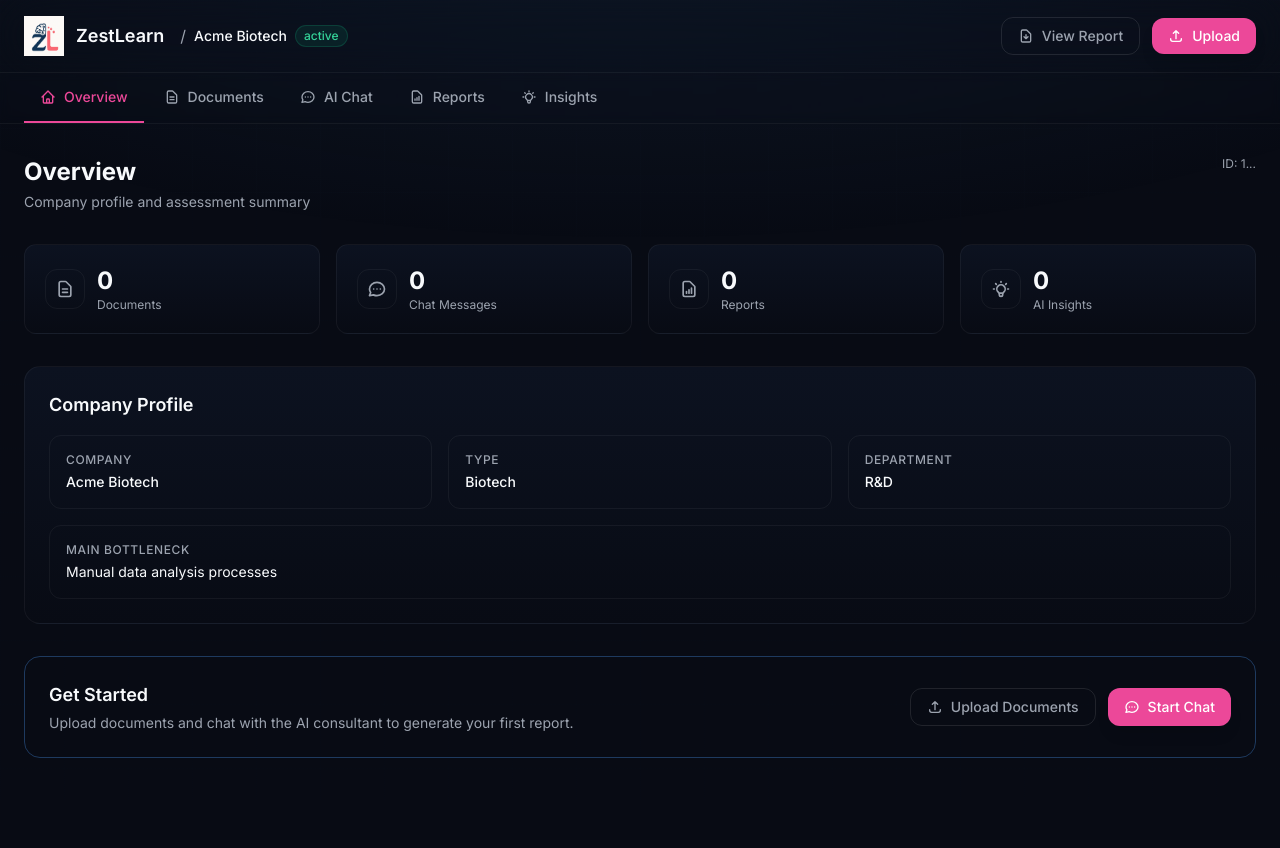
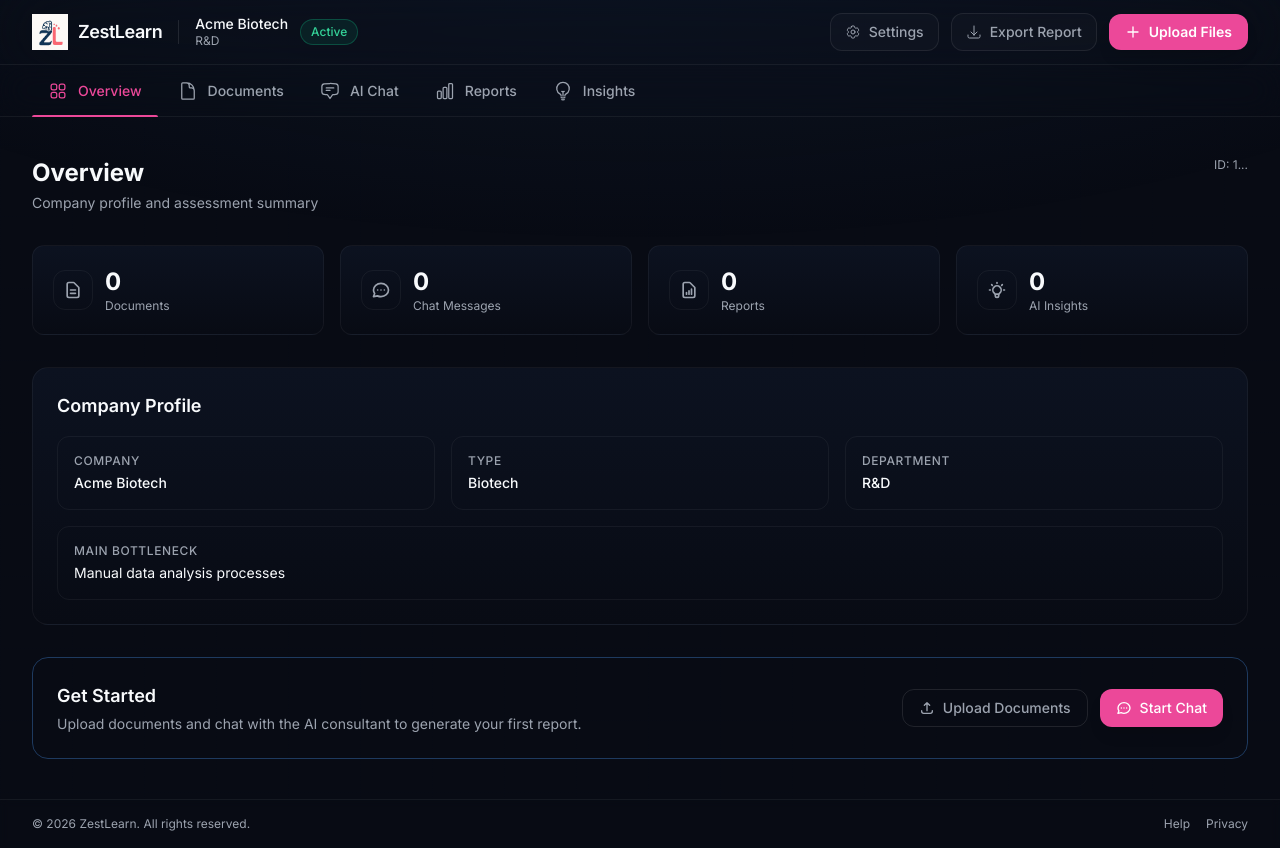
Before and after one commit to PRONGS-CHIRAG/Zestlearn_mvp_cursor, a Next.js app: page /workspace/1 in a window 1280 px wide. Before the commit the page ends 800 px from the top, so only its background shows below. Built offline with nearby package versions, Linux system fonts and the light colour scheme; no server answers.

Commit message:
feat: enhance WorkspaceShell with polished B2B SaaS layout
Improve responsive design, spacing, and visual hierarchy.

Co-authored-by: Chirag Natesh Vijay <31549342+PRONGS-CHIRAG@users.noreply.github.com>

```diff
--- a/components/workspace/WorkspaceShell.tsx
+++ b/components/workspace/WorkspaceShell.tsx
@@ -13,45 +13,50 @@ const TABS = [
   {
     id: "overview" as const,
     label: "Overview",
+    description: "Dashboard summary",
     icon: (
-      <svg className="h-4 w-4" fill="none" viewBox="0 0 24 24" stroke="currentColor" strokeWidth={2}>
-        <path strokeLinecap="round" strokeLinejoin="round" d="M3 12l2-2m0 0l7-7 7 7M5 10v10a1 1 0 001 1h3m10-11l2 2m-2-2v10a1 1 0 01-1 1h-3m-6 0a1 1 0 001-1v-4a1 1 0 011-1h2a1 1 0 011 1v4a1 1 0 001 1m-6 0h6" />
+      <svg className="h-5 w-5" fill="none" viewBox="0 0 24 24" stroke="currentColor" strokeWidth={1.5}>
+        <path strokeLinecap="round" strokeLinejoin="round" d="M3.75 6A2.25 2.25 0 016 3.75h2.25A2.25 2.25 0 0110.5 6v2.25a2.25 2.25 0 01-2.25 2.25H6a2.25 2.25 0 01-2.25-2.25V6zM3.75 15.75A2.25 2.25 0 016 13.5h2.25a2.25 2.25 0 012.25 2.25V18a2.25 2.25 0 01-2.25 2.25H6A2.25 2.25 0 013.75 18v-2.25zM13.5 6a2.25 2.25 0 012.25-2.25H18A2.25 2.25 0 0120.25 6v2.25A2.25 2.25 0 0118 10.5h-2.25a2.25 2.25 0 01-2.25-2.25V6zM13.5 15.75a2.25 2.25 0 012.25-2.25H18a2.25 2.25 0 012.25 2.25V18A2.25 2.25 0 0118 20.25h-2.25A2.25 2.25 0 0113.5 18v-2.25z" />
       </svg>
     ),
   },
   {
     id: "documents" as const,
     label: "Documents",
+    description: "Uploaded files",
     icon: (
-      <svg className="h-4 w-4" fill="none" viewBox="0 0 24 24" stroke="currentColor" strokeWidth={2}>
-        <path strokeLinecap="round" strokeLinejoin="round" d="M9 12h6m-6 4h6m2 5H7a2 2 0 01-2-2V5a2 2 0 012-2h5.586a1 1 0 01.707.293l5.414 5.414a1 1 0 01.293.707V19a2 2 0 01-2 2z" />
+      <svg className="h-5 w-5" fill="none" viewBox="0 0 24 24" stroke="currentColor" strokeWidth={1.5}>
+        <path strokeLinecap="round" strokeLinejoin="round" d="M19.5 14.25v-2.625a3.375 3.375 0 00-3.375-3.375h-1.5A1.125 1.125 0 0113.5 7.125v-1.5a3.375 3.375 0 00-3.375-3.375H8.25m2.25 0H5.625c-.621 0-1.125.504-1.125 1.125v17.25c0 .621.504 1.125 1.125 1.125h12.75c.621 0 1.125-.504 1.125-1.125V11.25a9 9 0 00-9-9z" />
       </svg>
     ),
   },
   {
     id: "chat" as const,
     label: "AI Chat",
+    description: "Consultant",
     icon: (
-      <svg className="h-4 w-4" fill="none" viewBox="0 0 24 24" stroke="currentColor" strokeWidth={2}>
-        <path strokeLinecap="round" strokeLinejoin="round" d="M8 12h.01M12 12h.01M16 12h.01M21 12c0 4.418-4.03 8-9 8a9.863 9.863 0 01-4.255-.949L3 20l1.395-3.72C3.512 15.042 3 13.574 3 12c0-4.418 4.03-8 9-8s9 3.582 9 8z" />
+      <svg className="h-5 w-5" fill="none" viewBox="0 0 24 24" stroke="currentColor" strokeWidth={1.5}>
+        <path strokeLinecap="round" strokeLinejoin="round" d="M7.5 8.25h9m-9 3H12m-9.75 1.51c0 1.6 1.123 2.994 2.707 3.227 1.129.166 2.27.293 3.423.379.35.026.67.21.865.501L12 21l2.755-4.133a1.14 1.14 0 01.865-.501 48.172 48.172 0 003.423-.379c1.584-.233 2.707-1.626 2.707-3.228V6.741c0-1.602-1.123-2.995-2.707-3.228A48.394 48.394 0 0012 3c-2.392 0-4.744.175-7.043.513C3.373 3.746 2.25 5.14 2.25 6.741v6.018z" />
       </svg>
     ),
   },
   {
     id: "reports" as const,
     label: "Reports",
+    description: "AI roadmaps",
     icon: (
-      <svg className="h-4 w-4" fill="none" viewBox="0 0 24 24" stroke="currentColor" strokeWidth={2}>
-        <path strokeLinecap="round" strokeLinejoin="round" d="M9 17v-2m3 2v-4m3 4v-6m2 10H7a2 2 0 01-2-2V5a2 2 0 012-2h5.586a1 1 0 01.707.293l5.414 5.414a1 1 0 01.293.707V19a2 2 0 01-2 2z" />
+      <svg className="h-5 w-5" fill="none" viewBox="0 0 24 24" stroke="currentColor" strokeWidth={1.5}>
+        <path strokeLinecap="round" strokeLinejoin="round" d="M3 13.125C3 12.504 3.504 12 4.125 12h2.25c.621 0 1.125.504 1.125 1.125v6.75C7.5 20.496 6.996 21 6.375 21h-2.25A1.125 1.125 0 013 19.875v-6.75zM9.75 8.625c0-.621.504-1.125 1.125-1.125h2.25c.621 0 1.125.504 1.125 1.125v11.25c0 .621-.504 1.125-1.125 1.125h-2.25a1.125 1.125 0 01-1.125-1.125V8.625zM16.5 4.125c0-.621.504-1.125 1.125-1.125h2.25C20.496 3 21 3.504 21 4.125v15.75c0 .621-.504 1.125-1.125 1.125h-2.25a1.125 1.125 0 01-1.125-1.125V4.125z" />
       </svg>
     ),
   },
   {
     id: "insights" as const,
     label: "Insights",
+    description: "Key findings",
     icon: (
-      <svg className="h-4 w-4" fill="none" viewBox="0 0 24 24" stroke="currentColor" strokeWidth={2}>
-        <path strokeLinecap="round" strokeLinejoin="round" d="M9.663 17h4.673M12 3v1m6.364 1.636l-.707.707M21 12h-1M4 12H3m3.343-5.657l-.707-.707m2.828 9.9a5 5 0 117.072 0l-.548.547A3.374 3.374 0 0014 18.469V19a2 2 0 11-4 0v-.531c0-.895-.356-1.754-.988-2.386l-.548-.547z" />
+      <svg className="h-5 w-5" fill="none" viewBox="0 0 24 24" stroke="currentColor" strokeWidth={1.5}>
+        <path strokeLinecap="round" strokeLinejoin="round" d="M12 18v-5.25m0 0a6.01 6.01 0 001.5-.189m-1.5.189a6.01 6.01 0 01-1.5-.189m3.75 7.478a12.06 12.06 0 01-4.5 0m3.75 2.383a14.406 14.406 0 01-3 0M14.25 18v-.192c0-.983.658-1.823 1.508-2.316a7.5 7.5 0 10-7.517 0c.85.493 1.509 1.333 1.509 2.316V18" />
       </svg>
     ),
   },
@@ -78,88 +83,192 @@ interface Props {
 
 export default function WorkspaceShell({ workspaceId, initialData }: Props) {
   const [activeTab, setActiveTab] = useState<TabId>("overview");
+  const [isMobileMenuOpen, setIsMobileMenuOpen] = useState(false);
+
+  const statusColors = {
+    active: "border-emerald-500/30 bg-emerald-500/10 text-emerald-400",
+    completed: "border-blue-500/30 bg-blue-500/10 text-blue-400",
+    archived: "border-gray-500/30 bg-gray-500/10 text-gray-400",
+  };
 
   return (
     <div className="flex min-h-screen flex-col bg-background">
       {/* Background effects */}
-      <div className="pointer-events-none fixed inset-0 bg-[radial-gradient(ellipse_80%_50%_at_50%_-20%,rgba(30,58,95,0.3),transparent)]" />
-      <div className="pointer-events-none fixed inset-0 bg-[linear-gradient(rgba(30,58,95,0.02)_1px,transparent_1px),linear-gradient(90deg,rgba(30,58,95,0.02)_1px,transparent_1px)] bg-[size:64px_64px]" />
+      <div className="pointer-events-none fixed inset-0 bg-[radial-gradient(ellipse_80%_50%_at_50%_-20%,rgba(30,58,95,0.25),transparent)]" />
+      <div className="pointer-events-none fixed inset-0 bg-[linear-gradient(rgba(30,58,95,0.015)_1px,transparent_1px),linear-gradient(90deg,rgba(30,58,95,0.015)_1px,transparent_1px)] bg-[size:72px_72px]" />
 
       {/* Header */}
-      <header className="relative z-10 border-b border-white/5 bg-background/80 backdrop-blur-xl">
-        <div className="mx-auto flex max-w-7xl items-center justify-between px-6 py-4">
-          <div className="flex items-center gap-4">
-            <Link href="/" className="flex items-center gap-3">
+      <header className="relative z-20 border-b border-white/[0.06] bg-background/70 backdrop-blur-2xl">
+        <div className="mx-auto flex h-16 max-w-7xl items-center justify-between px-4 sm:px-6 lg:px-8">
+          {/* Logo and breadcrumb */}
+          <div className="flex items-center gap-3 sm:gap-4">
+            <Link href="/" className="group flex items-center gap-2.5 transition-opacity hover:opacity-80">
+              <div className="relative">
                 <Image
                   src="/images/zestlearn-logo.png"
                   alt="ZestLearn"
-                width={40}
-                height={40}
-                className="h-10 w-10"
+                  width={36}
+                  height={36}
+                  className="h-9 w-9"
                 />
-              <span className="text-lg font-semibold text-foreground">
+                <div className="absolute -inset-1 rounded-full bg-rose/20 opacity-0 blur-md transition-opacity group-hover:opacity-100" />
+              </div>
+              <span className="hidden text-lg font-semibold tracking-tight text-foreground sm:block">
                 ZestLearn
               </span>
             </Link>
 
+            {/* Breadcrumb separator */}
+            <div className="hidden h-6 w-px bg-white/10 sm:block" />
+
             {/* Workspace info */}
-            <div className="hidden items-center gap-2 sm:flex">
-              <span className="text-muted-foreground">/</span>
-              <div className="flex items-center gap-2">
-                <span className="text-sm font-medium text-foreground">
+            <div className="hidden items-center gap-3 sm:flex">
+              <div className="flex flex-col">
+                <span className="text-sm font-medium leading-tight text-foreground">
                   {initialData?.companyName || "Workspace"}
                 </span>
-                <span className="rounded-full border border-emerald-500/20 bg-emerald-500/10 px-2 py-0.5 text-xs font-medium text-emerald-400">
+                <span className="text-xs text-muted-foreground">
+                  {initialData?.assessment?.department || "AI Assessment"}
+                </span>
+              </div>
+              <span
+                className={`rounded-full border px-2.5 py-1 text-xs font-medium capitalize ${
+                  statusColors[initialData?.status || "active"]
+                }`}
+              >
                 {initialData?.status || "Active"}
               </span>
             </div>
           </div>
+
+          {/* Desktop actions */}
+          <div className="hidden items-center gap-3 md:flex">
+            <button className="flex items-center gap-2 rounded-lg border border-white/[0.08] bg-white/[0.02] px-3.5 py-2 text-sm font-medium text-muted-foreground transition-all hover:border-white/15 hover:bg-white/[0.05] hover:text-foreground">
+              <svg className="h-4 w-4" fill="none" viewBox="0 0 24 24" stroke="currentColor" strokeWidth={1.5}>
+                <path strokeLinecap="round" strokeLinejoin="round" d="M9.594 3.94c.09-.542.56-.94 1.11-.94h2.593c.55 0 1.02.398 1.11.94l.213 1.281c.063.374.313.686.645.87.074.04.147.083.22.127.324.196.72.257 1.075.124l1.217-.456a1.125 1.125 0 011.37.49l1.296 2.247a1.125 1.125 0 01-.26 1.431l-1.003.827c-.293.24-.438.613-.431.992a6.759 6.759 0 010 .255c-.007.378.138.75.43.99l1.005.828c.424.35.534.954.26 1.43l-1.298 2.247a1.125 1.125 0 01-1.369.491l-1.217-.456c-.355-.133-.75-.072-1.076.124a6.57 6.57 0 01-.22.128c-.331.183-.581.495-.644.869l-.213 1.28c-.09.543-.56.941-1.11.941h-2.594c-.55 0-1.02-.398-1.11-.94l-.213-1.281c-.062-.374-.312-.686-.644-.87a6.52 6.52 0 01-.22-.127c-.325-.196-.72-.257-1.076-.124l-1.217.456a1.125 1.125 0 01-1.369-.49l-1.297-2.247a1.125 1.125 0 01.26-1.431l1.004-.827c.292-.24.437-.613.43-.992a6.932 6.932 0 010-.255c.007-.378-.138-.75-.43-.99l-1.004-.828a1.125 1.125 0 01-.26-1.43l1.297-2.247a1.125 1.125 0 011.37-.491l1.216.456c.356.133.751.072 1.076-.124.072-.044.146-.087.22-.128.332-.183.582-.495.644-.869l.214-1.281z" />
+                <path strokeLinecap="round" strokeLinejoin="round" d="M15 12a3 3 0 11-6 0 3 3 0 016 0z" />
+              </svg>
+              Settings
+            </button>
+            <Link
+              href={`/workspace/${workspaceId}/report`}
+              className="flex items-center gap-2 rounded-lg border border-white/[0.08] bg-white/[0.02] px-3.5 py-2 text-sm font-medium text-muted-foreground transition-all hover:border-white/15 hover:bg-white/[0.05] hover:text-foreground"
+            >
+              <svg className="h-4 w-4" fill="none" viewBox="0 0 24 24" stroke="currentColor" strokeWidth={1.5}>
+                <path strokeLinecap="round" strokeLinejoin="round" d="M3 16.5v2.25A2.25 2.25 0 005.25 21h13.5A2.25 2.25 0 0021 18.75V16.5M16.5 12L12 16.5m0 0L7.5 12m4.5 4.5V3" />
+              </svg>
+              Export Report
+            </Link>
+            <button className="flex items-center gap-2 rounded-lg bg-gradient-to-r from-rose to-pink-500 px-4 py-2 text-sm font-semibold text-white shadow-lg shadow-rose/20 transition-all hover:shadow-xl hover:shadow-rose/25 hover:brightness-110">
+              <svg className="h-4 w-4" fill="none" viewBox="0 0 24 24" stroke="currentColor" strokeWidth={2}>
+                <path strokeLinecap="round" strokeLinejoin="round" d="M12 4.5v15m7.5-7.5h-15" />
+              </svg>
+              Upload Files
+            </button>
           </div>
 
-          {/* Actions */}
-          <div className="flex items-center gap-3">
+          {/* Mobile menu button */}
+          <button
+            onClick={() => setIsMobileMenuOpen(!isMobileMenuOpen)}
+            className="flex items-center justify-center rounded-lg border border-white/[0.08] bg-white/[0.02] p-2 text-muted-foreground transition-all hover:bg-white/[0.05] hover:text-foreground md:hidden"
+          >
+            <svg className="h-5 w-5" fill="none" viewBox="0 0 24 24" stroke="currentColor" strokeWidth={1.5}>
+              {isMobileMenuOpen ? (
+                <path strokeLinecap="round" strokeLinejoin="round" d="M6 18L18 6M6 6l12 12" />
+              ) : (
+                <path strokeLinecap="round" strokeLinejoin="round" d="M3.75 6.75h16.5M3.75 12h16.5m-16.5 5.25h16.5" />
+              )}
+            </svg>
+          </button>
+        </div>
+
+        {/* Mobile menu */}
+        {isMobileMenuOpen && (
+          <div className="border-t border-white/[0.06] bg-card/95 backdrop-blur-xl md:hidden">
+            <div className="space-y-1 px-4 py-3">
+              <div className="mb-3 flex items-center gap-2 border-b border-white/[0.06] pb-3">
+                <span className="text-sm font-medium text-foreground">
+                  {initialData?.companyName || "Workspace"}
+                </span>
+                <span
+                  className={`rounded-full border px-2 py-0.5 text-xs font-medium capitalize ${
+                    statusColors[initialData?.status || "active"]
+                  }`}
+                >
+                  {initialData?.status || "Active"}
+                </span>
+              </div>
+              <button className="flex w-full items-center gap-2 rounded-lg px-3 py-2 text-sm text-muted-foreground hover:bg-white/[0.05] hover:text-foreground">
+                <svg className="h-4 w-4" fill="none" viewBox="0 0 24 24" stroke="currentColor" strokeWidth={1.5}>
+                  <path strokeLinecap="round" strokeLinejoin="round" d="M9.594 3.94c.09-.542.56-.94 1.11-.94h2.593c.55 0 1.02.398 1.11.94l.213 1.281c.063.374.313.686.645.87.074.04.147.083.22.127.324.196.72.257 1.075.124l1.217-.456a1.125 1.125 0 011.37.49l1.296 2.247a1.125 1.125 0 01-.26 1.431l-1.003.827c-.293.24-.438.613-.431.992a6.759 6.759 0 010 .255c-.007.378.138.75.43.99l1.005.828c.424.35.534.954.26 1.43l-1.298 2.247a1.125 1.125 0 01-1.369.491l-1.217-.456c-.355-.133-.75-.072-1.076.124a6.57 6.57 0 01-.22.128c-.331.183-.581.495-.644.869l-.213 1.28c-.09.543-.56.941-1.11.941h-2.594c-.55 0-1.02-.398-1.11-.94l-.213-1.281c-.062-.374-.312-.686-.644-.87a6.52 6.52 0 01-.22-.127c-.325-.196-.72-.257-1.076-.124l-1.217.456a1.125 1.125 0 01-1.369-.49l-1.297-2.247a1.125 1.125 0 01.26-1.431l1.004-.827c.292-.24.437-.613.43-.992a6.932 6.932 0 010-.255c.007-.378-.138-.75-.43-.99l-1.004-.828a1.125 1.125 0 01-.26-1.43l1.297-2.247a1.125 1.125 0 011.37-.491l1.216.456c.356.133.751.072 1.076-.124.072-.044.146-.087.22-.128.332-.183.582-.495.644-.869l.214-1.281z" />
+                  <path strokeLinecap="round" strokeLinejoin="round" d="M15 12a3 3 0 11-6 0 3 3 0 016 0z" />
+                </svg>
+                Settings
+              </button>
               <Link
                 href={`/workspace/${workspaceId}/report`}
-              className="flex items-center gap-2 rounded-lg border border-white/10 bg-card/50 px-4 py-2 text-sm font-medium text-muted-foreground transition-all hover:border-white/20 hover:bg-card hover:text-foreground"
+                className="flex w-full items-center gap-2 rounded-lg px-3 py-2 text-sm text-muted-foreground hover:bg-white/[0.05] hover:text-foreground"
               >
+                <svg className="h-4 w-4" fill="none" viewBox="0 0 24 24" stroke="currentColor" strokeWidth={1.5}>
+                  <path strokeLinecap="round" strokeLinejoin="round" d="M3 16.5v2.25A2.25 2.25 0 005.25 21h13.5A2.25 2.25 0 0021 18.75V16.5M16.5 12L12 16.5m0 0L7.5 12m4.5 4.5V3" />
+                </svg>
+                Export Report
+              </Link>
+              <button className="flex w-full items-center gap-2 rounded-lg bg-gradient-to-r from-rose to-pink-500 px-3 py-2 text-sm font-semibold text-white">
                 <svg className="h-4 w-4" fill="none" viewBox="0 0 24 24" stroke="currentColor" strokeWidth={2}>
-                <path strokeLinecap="round" strokeLinejoin="round" d="M12 10v6m0 0l-3-3m3 3l3-3m2 8H7a2 2 0 01-2-2V5a2 2 0 012-2h5.586a1 1 0 01.707.293l5.414 5.414a1 1 0 01.293.707V19a2 2 0 01-2 2z" />
+                  <path strokeLinecap="round" strokeLinejoin="round" d="M12 4.5v15m7.5-7.5h-15" />
                 </svg>
-              <span className="hidden sm:inline">View Report</span>
-            </Link>
-            <button className="flex items-center gap-2 rounded-lg bg-gradient-to-r from-rose to-pink-500 px-4 py-2 text-sm font-medium text-white shadow-lg shadow-rose/20 transition-all hover:shadow-xl hover:shadow-rose/30 hover:brightness-110">
-              <svg className="h-4 w-4" fill="none" viewBox="0 0 24 24" stroke="currentColor" strokeWidth={2}>
-                <path strokeLinecap="round" strokeLinejoin="round" d="M4 16v1a3 3 0 003 3h10a3 3 0 003-3v-1m-4-8l-4-4m0 0L8 8m4-4v12" />
-              </svg>
-              <span className="hidden sm:inline">Upload</span>
+                Upload Files
               </button>
             </div>
           </div>
+        )}
       </header>
 
       {/* Tab navigation */}
-      <nav className="relative z-10 border-b border-white/5 bg-card/30 backdrop-blur-sm">
-        <div className="mx-auto flex max-w-7xl gap-1 px-6">
+      <nav className="relative z-10 border-b border-white/[0.06] bg-card/40 backdrop-blur-lg">
+        <div className="mx-auto max-w-7xl px-4 sm:px-6 lg:px-8">
+          <div className="-mb-px flex gap-1 overflow-x-auto scrollbar-none">
             {TABS.map((tab) => (
               <button
                 key={tab.id}
                 onClick={() => setActiveTab(tab.id)}
-              className={`flex items-center gap-2 px-4 py-3.5 text-sm font-medium transition-all ${
+                className={`group relative flex items-center gap-2.5 whitespace-nowrap px-4 py-4 text-sm font-medium transition-all ${
                   activeTab === tab.id
-                  ? "border-b-2 border-rose text-rose"
-                  : "border-b-2 border-transparent text-muted-foreground hover:text-foreground"
+                    ? "text-rose"
+                    : "text-muted-foreground hover:text-foreground"
+                }`}
+              >
+                <span
+                  className={`transition-colors ${
+                    activeTab === tab.id
+                      ? "text-rose"
+                      : "text-muted-foreground group-hover:text-foreground"
                   }`}
                 >
                   {tab.icon}
-              <span className="hidden sm:inline">{tab.label}</span>
+                </span>
+                <span>{tab.label}</span>
+
+                {/* Active indicator */}
+                {activeTab === tab.id && (
+                  <span className="absolute bottom-0 left-0 right-0 h-0.5 rounded-t-full bg-gradient-to-r from-rose to-pink-500" />
+                )}
+
+                {/* Hover indicator */}
+                {activeTab !== tab.id && (
+                  <span className="absolute bottom-0 left-0 right-0 h-0.5 scale-x-0 rounded-t-full bg-white/20 transition-transform group-hover:scale-x-100" />
+                )}
               </button>
             ))}
+          </div>
         </div>
       </nav>
 
       {/* Panel content */}
-      <main className="relative z-10 flex-1 px-6 py-8">
-        <div className="mx-auto max-w-7xl">
+      <main className="relative z-10 flex-1">
+        <div className="mx-auto max-w-7xl px-4 py-8 sm:px-6 sm:py-10 lg:px-8">
+          <div className="animate-in fade-in slide-in-from-bottom-4 duration-500">
             {activeTab === "overview" && (
               <OverviewPanel workspaceId={workspaceId} initialData={initialData} />
             )}
@@ -172,7 +281,25 @@ export default function WorkspaceShell({ workspaceId, initialData }: Props) {
               <InsightsPanel workspaceId={workspaceId} />
             )}
           </div>
+        </div>
       </main>
+
+      {/* Footer */}
+      <footer className="relative z-10 border-t border-white/[0.06] bg-card/30 backdrop-blur-sm">
+        <div className="mx-auto flex max-w-7xl items-center justify-between px-4 py-4 sm:px-6 lg:px-8">
+          <p className="text-xs text-muted-foreground">
+            &copy; {new Date().getFullYear()} ZestLearn. All rights reserved.
+          </p>
+          <div className="flex items-center gap-4">
+            <Link href="/help" className="text-xs text-muted-foreground transition-colors hover:text-foreground">
+              Help
+            </Link>
+            <Link href="/privacy" className="text-xs text-muted-foreground transition-colors hover:text-foreground">
+              Privacy
+            </Link>
+          </div>
+        </div>
+      </footer>
     </div>
   );
 }
```
Lines whose indentation alone changed are shown as unchanged.
